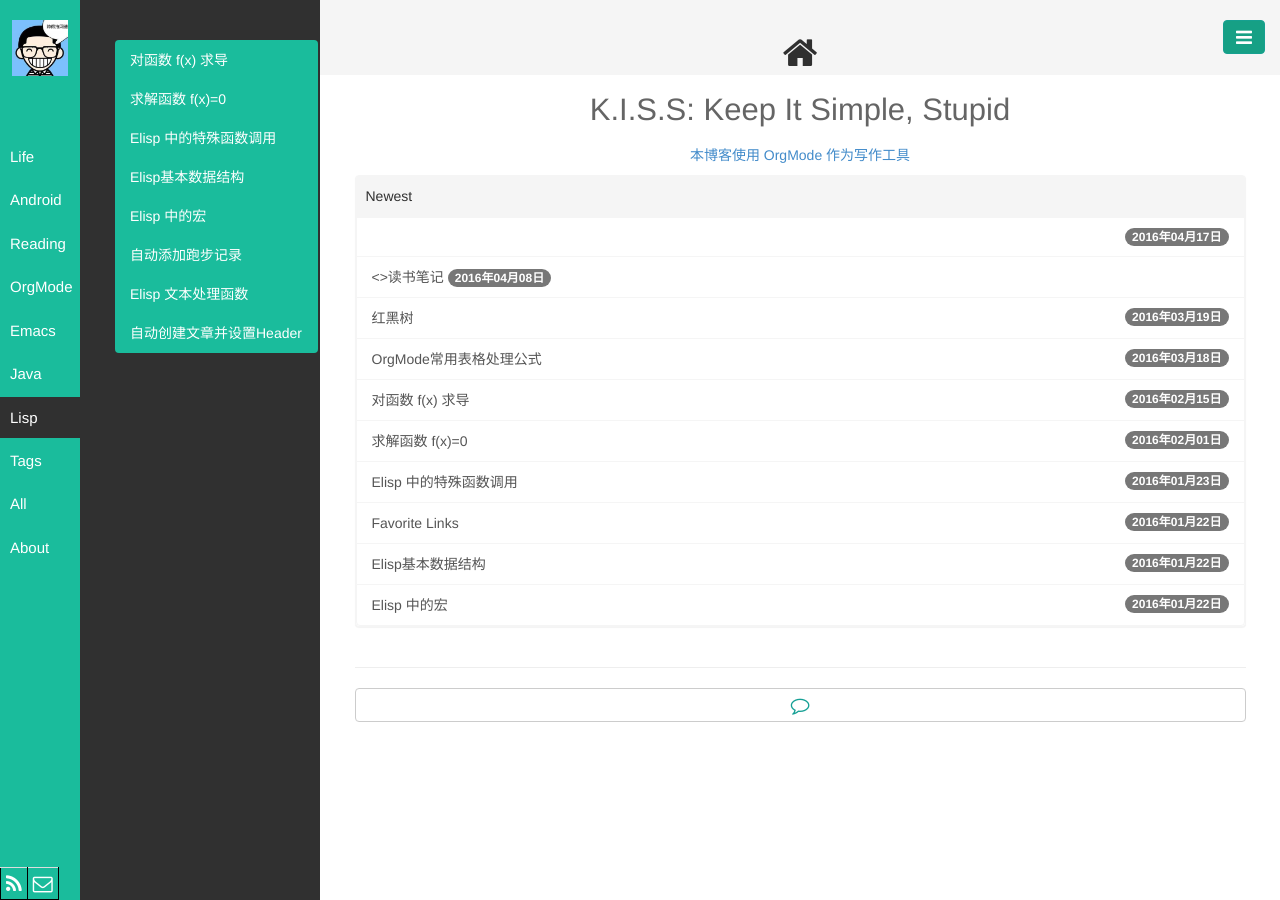
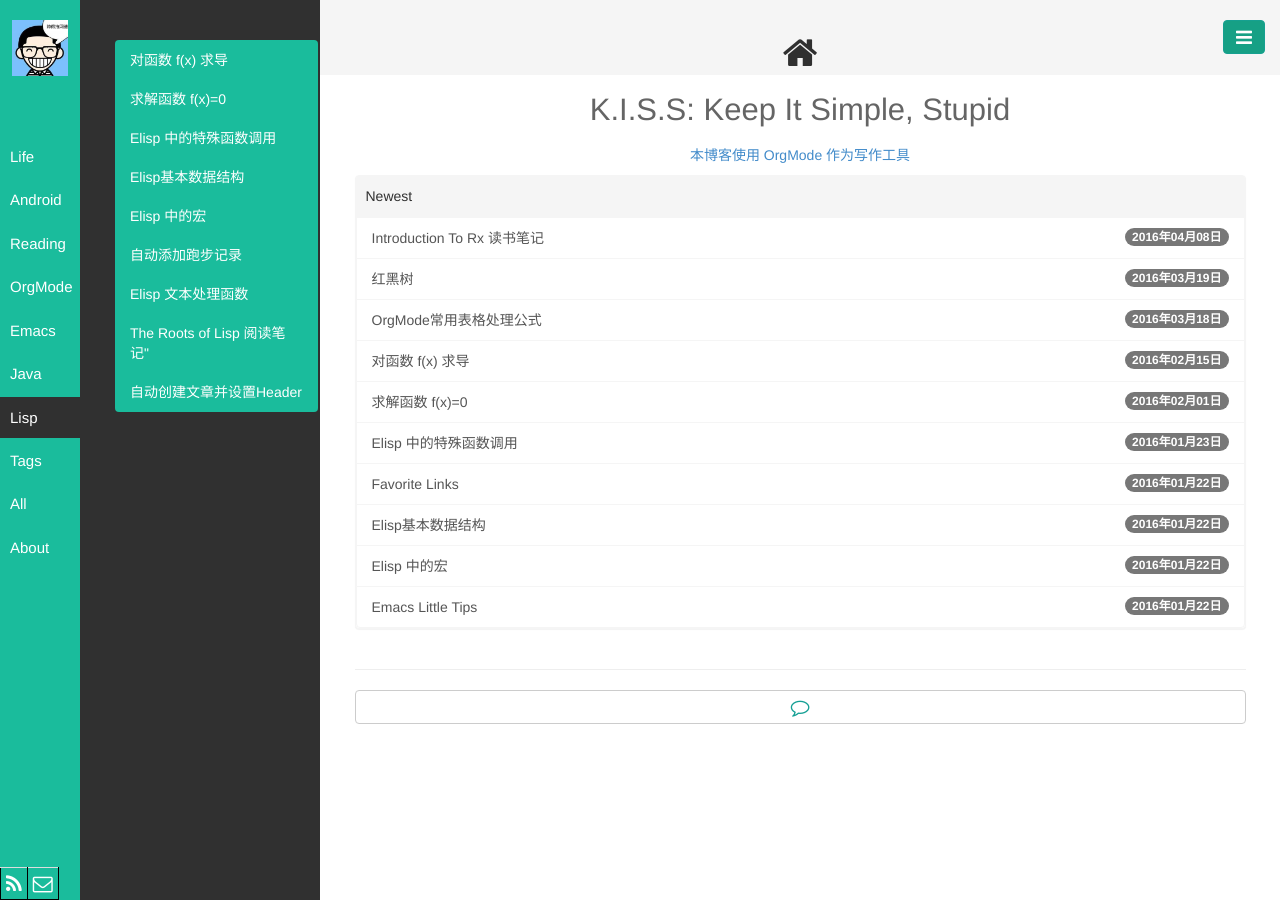
Before and after one commit to byrlx/byrlx.github.io, a Jekyll site: the page built from index.html, in a window 1280 px wide. Built offline with Jekyll 4.4.1, drawn with Linux system fonts in a browser that asks for light colours; the list of posts is cut into pages by our own code.

Commit message:
update blog

```diff
--- a/_posts/Reading/2016-01-17-paul-graham-lisp-notes.html
+++ b/_posts/Reading/2016-01-17-paul-graham-lisp-notes.html
@@ -1,6 +1,6 @@
 ---
 layout: post
-title: "<\<The Roots of Lisp\>> 阅读笔记"
+title: The Roots of Lisp 阅读笔记"
 categories: [Lisp, Reading]
 tag: [reading]
 ---
--- a/_posts/Reading/2016-04-08-intro-to-Rx.html
+++ b/_posts/Reading/2016-04-08-intro-to-Rx.html
@@ -1,6 +1,6 @@
 ---
 layout: post
-title: "<<Introduction To Rx>>读书笔记"
+title: Introduction To Rx 读书笔记
 categories: [Reading]
 ---
 
@@ -15,7 +15,7 @@
 </div>
 
 <p>
-<a href="http://www.introtorx.com/">Introduction To Rx</a> 是介绍<a href="http://reactivex.io/">Reactive编程思想</a> 一本书, 本书有mobi格式, 适合在kindle上看.
+<a href="http://www.introtorx.com/">&lt;&lt;Introduction To Rx&gt;&gt;</a> 是介绍<a href="http://reactivex.io/">Reactive编程思想</a> 一本书, 本书有mobi格式, 适合在kindle上看.
 由于Rx编程是在 C# 领域发展起来的, 所以该书掺杂了很多的C#知识, 如果读者有 C# 的编程经验,
 读此书会很容易. 无奈笔者没有任何C#经验, 只能大体领略一下Rx的方法论.<br  />
 该书是英文版, 鉴于近几年C#的热度越来越低, 估计国人将其翻译成中文版的可能性也较低吧.
--- /dev/null
+++ b/org/Reading/.#2016-01-17-paul-graham-lisp-notes.org
@@ -0,0 +1 @@
+douhua@localhost.806
--- a/org/Reading/2016-01-17-paul-graham-lisp-notes.org
+++ b/org/Reading/2016-01-17-paul-graham-lisp-notes.org
@@ -8,7 +8,7 @@
 #+BEGIN_HTML
 ---
 layout: post
-title: "<\<The Roots of Lisp\>> 阅读笔记"
+title: The Roots of Lisp 阅读笔记"
 categories: [Lisp, Reading]
 tag: [reading]
 ---
--- a/org/Reading/2016-04-08-intro-to-Rx.org
+++ b/org/Reading/2016-04-08-intro-to-Rx.org
@@ -8,7 +8,7 @@
 #+BEGIN_HTML
 ---
 layout: post
-title: "<<Introduction To Rx>>读书笔记"
+title: Introduction To Rx 读书笔记
 categories: [Reading]
 ---
 #+END_HTML
@@ -17,7 +17,7 @@
 
 file:../../../../public/img/zmantra.jpg
 
-[[http://www.introtorx.com/][Introduction To Rx]] 是介绍[[http://reactivex.io/][Reactive编程思想]] 一本书, 本书有mobi格式, 适合在kindle上看.
+[[http://www.introtorx.com/][<<Introduction To Rx>>]] 是介绍[[http://reactivex.io/][Reactive编程思想]] 一本书, 本书有mobi格式, 适合在kindle上看.
 由于Rx编程是在 C# 领域发展起来的, 所以该书掺杂了很多的C#知识, 如果读者有 C# 的编程经验,
 读此书会很容易. 无奈笔者没有任何C#经验, 只能大体领略一下Rx的方法论.\\
 该书是英文版, 鉴于近几年C#的热度越来越低, 估计国人将其翻译成中文版的可能性也较低吧.
```
